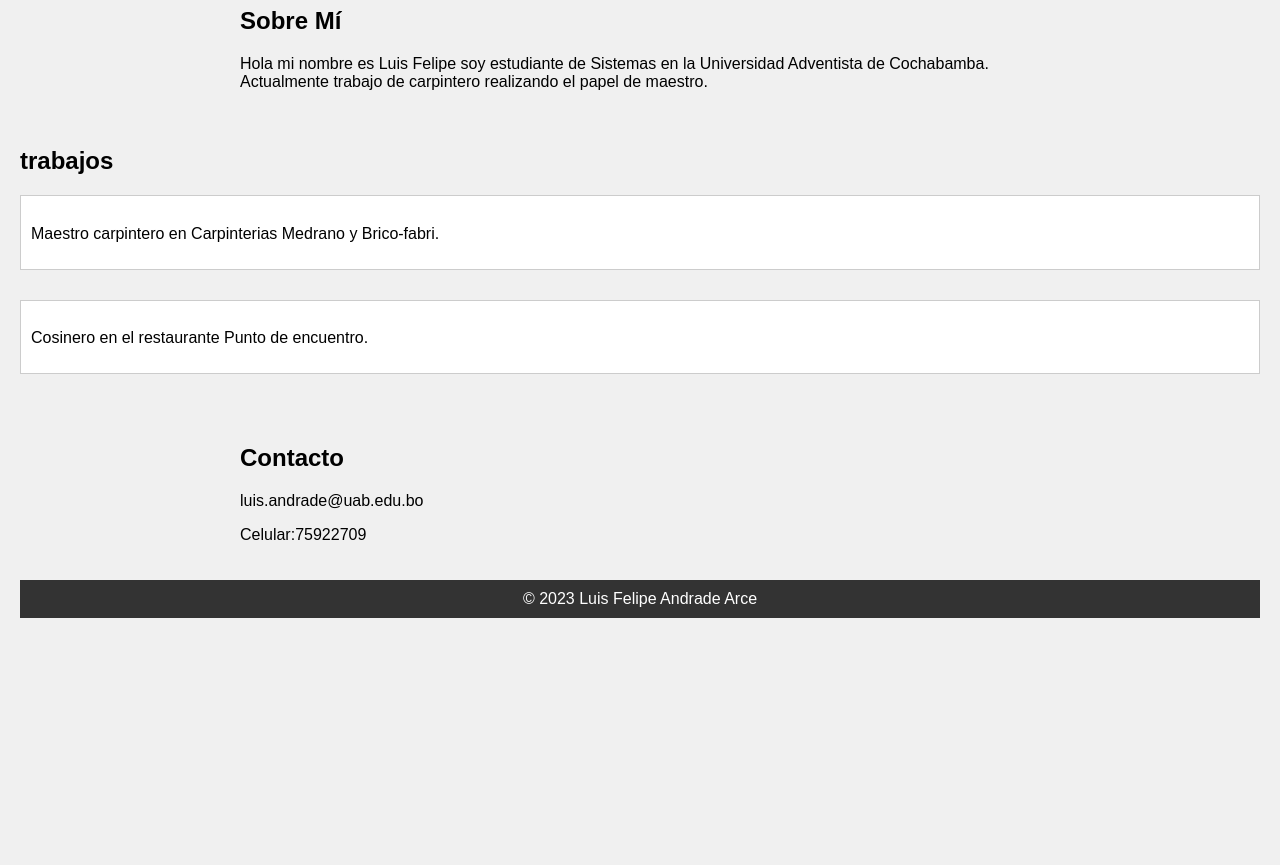
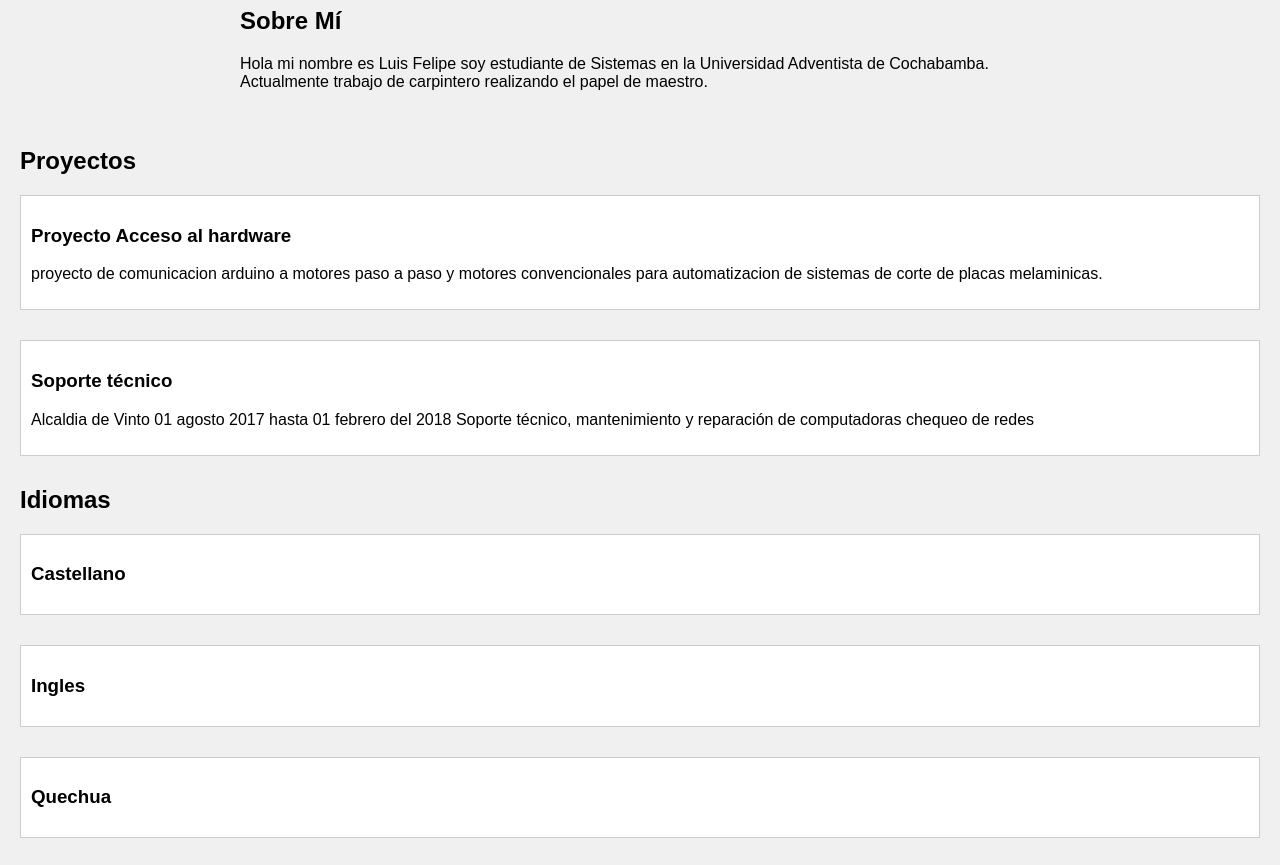
Before and after one commit to cristiandevic/Proyecto_web.github.io, a plain HTML site: page index.html in a window 1280 px wide. Shown: the part 206-1071 px from the top of the page. Before the commit the page ends 844 px from the top, so only its background shows below. Drawn offline with Linux system fonts and the light colour scheme.

Commit message:
agregar idiomas

```diff
--- a/index.html
+++ b/index.html
@@ -79,7 +79,7 @@
         <h1>Luis Felipe Andrade</h1>
         <nav>
             <a href="#sobre-mi">Sobre Mí</a>
-            <a href="#proyectos">Trabajos</a>
+            <a href="#proyectos">Proyectos</a>
             <a href="#contacto">Contacto</a>
         </nav>
     </header>
@@ -92,14 +92,31 @@
     </div>
 
     <div class "container" id="proyectos">
-        <h2>trabajos</h2>
+        <h2>Proyectos</h2>
         <div class="project">
-            <h3></h3>
-            <p>Maestro carpintero en Carpinterias Medrano y Brico-fabri.</p>
+            <h3>Proyecto Acceso al hardware</h3>
+            <p>proyecto de comunicacion arduino a motores paso a paso y motores convencionales para
+                automatizacion de sistemas de corte de placas melaminicas.
+            </p>
         </div>
         <div class="project">
-            <h3></h3>
-            <p>Cosinero en el restaurante Punto de encuentro.</p>
+            <h3>Soporte técnico</h3>
+            <p>Alcaldia de Vinto 01 agosto 2017 hasta 01 febrero del 2018 Soporte técnico,
+                mantenimiento y reparación de computadoras chequeo de redes </p>
+        </div>
+        <h2>Idiomas</h2>
+        <div class="project">
+            <h3>Castellano</h3>
+            <p>
+            </p>
+        </div>
+        <div class="project">
+            <h3>Ingles</h3>
+            <p></p>
+        </div>
+        <div class="project">
+            <h3>Quechua</h3>
+            <p></p>
         </div>
 
     </div>
```
